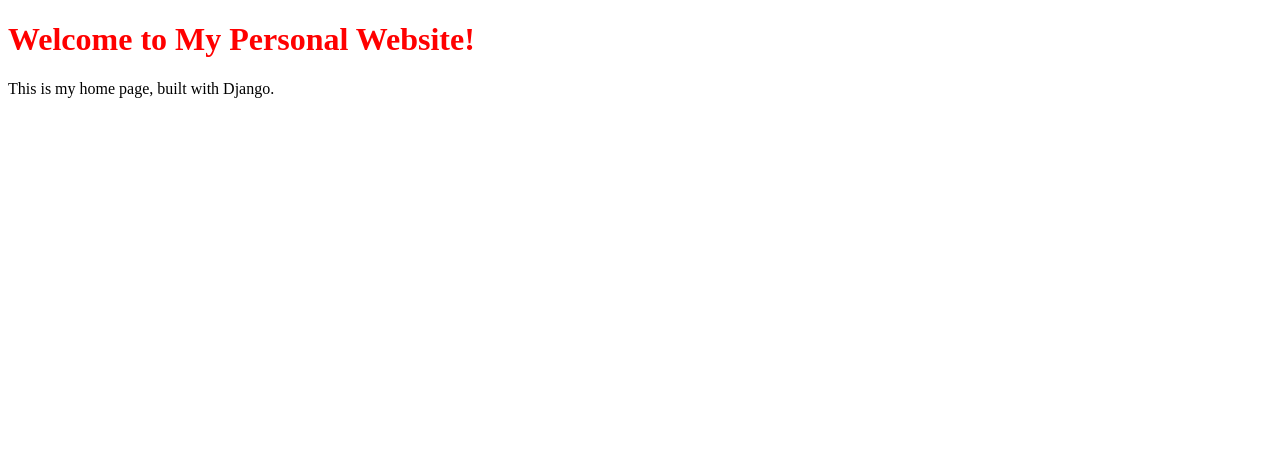
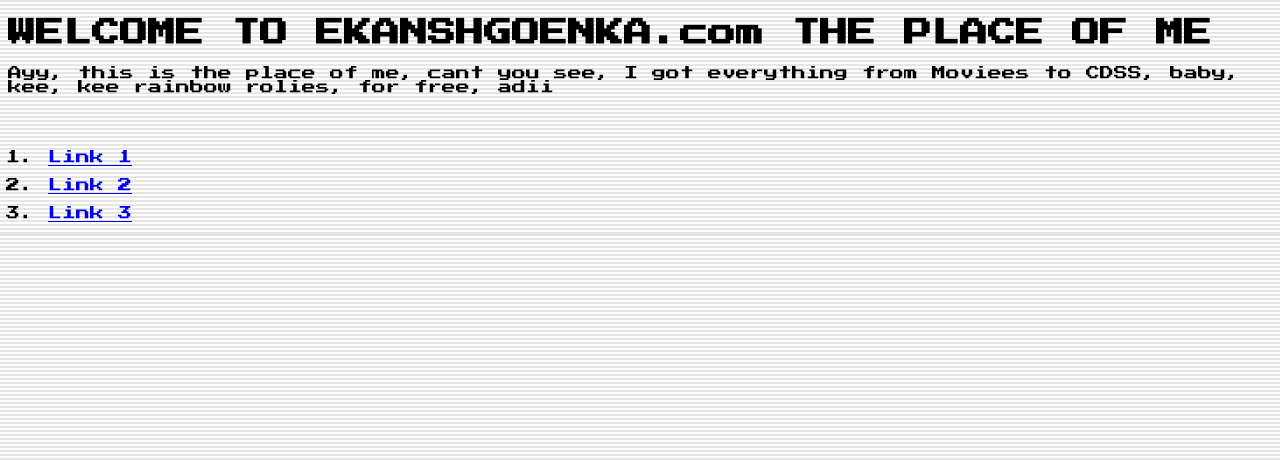
Before and after one commit to Ekansh38/Personal-Website, a Django app: template personalwebsite/ekanshgoenka/templates/home.html in a window 1280 px wide. Shown: the top 460 px of the page. Run offline with Django 5.2, Linux system fonts and the light colour scheme; the template is opened without the code that fills it, so the values that code supplies are empty.

Commit message:
work restart

```diff
--- a/personalwebsite/ekanshgoenka/static/css/style.css
+++ b/personalwebsite/ekanshgoenka/static/css/style.css
@@ -1,3 +1,37 @@
-h1 {
-  color: red;
+a {
+  display: inline-block;
+  transition: transform 0.1s ease;
 }
+
+body {
+  font-family: "Press Start 2P", monospace;
+  font-size: 14px;
+}
+
+ol {
+  font-family: "Press Start 2P", monospace;
+  font-size: 14px;
+}
+
+li {
+  /* display: flex; */
+  align-items: center; /* Keeps text and bullet aligned */
+}
+
+a {
+  /* display: inline-block; */
+  transition: transform 0.2s ease;
+}
+a:hover {
+  transform: scale(1.05);
+}
+
+body {
+  background: repeating-linear-gradient(
+    0deg,
+    rgba(0, 0, 0, 0.1) 0px,
+    rgba(0, 0, 0, 0.1) 2px,
+    transparent 2px,
+    transparent 4px
+  );
+}
--- a/personalwebsite/ekanshgoenka/static/js/main.js
+++ b/personalwebsite/ekanshgoenka/static/js/main.js
@@ -1 +1,19 @@
-console.log("AYAYYAYAY");
+console.log("ajsdkjsadalk");
+
+document.querySelectorAll("a").forEach((link) => {
+  link.addEventListener("mouseover", () => {
+    // Generate random rotation and translation values
+    const randomRotate = Math.random() * 10 - 5; // -5 to 5 degrees
+    const randomX = Math.random() * 10 - 5; // -5px to 5px
+    const randomY = Math.random() * 10 - 5; // -5px to 5px
+
+    // Apply the random CSS transform
+    link.style.transform = `translate(${randomX}px, ${randomY}px) rotate(${randomRotate}deg)`;
+    link.style.transition = "transform 0.2s ease-out";
+  });
+
+  link.addEventListener("mouseleave", () => {
+    // Reset the transform on mouse leave
+    link.style.transform = "translate(0, 0) rotate(0deg)";
+  });
+});
--- a/personalwebsite/ekanshgoenka/templates/home.html
+++ b/personalwebsite/ekanshgoenka/templates/home.html
@@ -6,10 +6,24 @@
     <meta name="viewport" content="width=device-width, initial-scale=1" />
     <title></title>
     <link rel="stylesheet" href="{% static 'css/style.css' %}" />
+    <link href="https://fonts.googleapis.com/css2?family=Press+Start+2P&family=EB+Garamond:wght@400;700&display=swap" rel="stylesheet">
   </head>
-  <body>
-    <h1>Welcome to My Personal Website!</h1>
-    <p>This is my home page, built with Django.</p>
+<body>
+
+        <h1>WELCOME TO EKANSHGOENKA.com THE PLACE OF ME</h1>
+  <p>Ayy, this is the place of me, cant you see, I got everything from Moviees to CDSS, baby, kee, kee rainbow rolies, for free, adii </p>
+    <br>
+    <br>
+
+<ol>
+  <li><a href="#"><span>Link 1</span></a></li>
+    <br>
+  <li><a href="#"><span>Link 2</span></a></li>
+    <br>
+  <li><a href="#"><span>Link 3</span></a></li>
+</ol>
+
     <script src="{% static 'js/main.js' %}"></script>
+
   </body>
 </html>
--- a/personalwebsite/ekanshgoenka/urls.py
+++ b/personalwebsite/ekanshgoenka/urls.py
@@ -2,5 +2,5 @@ from django.urls import path
 from . import views
 
 urlpatterns = [
-    path("home/", views.home, name="home"),
+    path("", views.home, name="home"),
 ]
```
Also changed, not shown: 2 other files.
